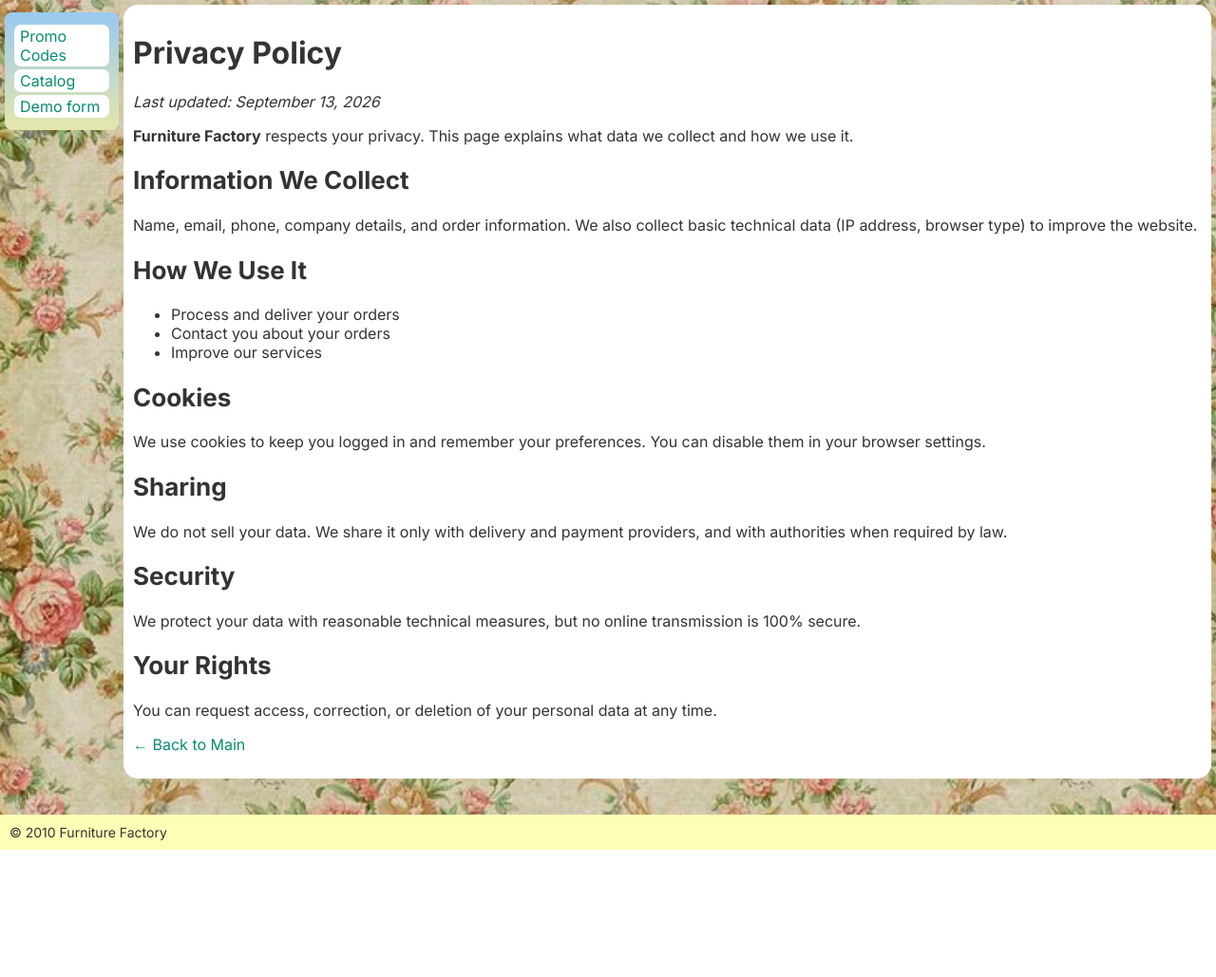
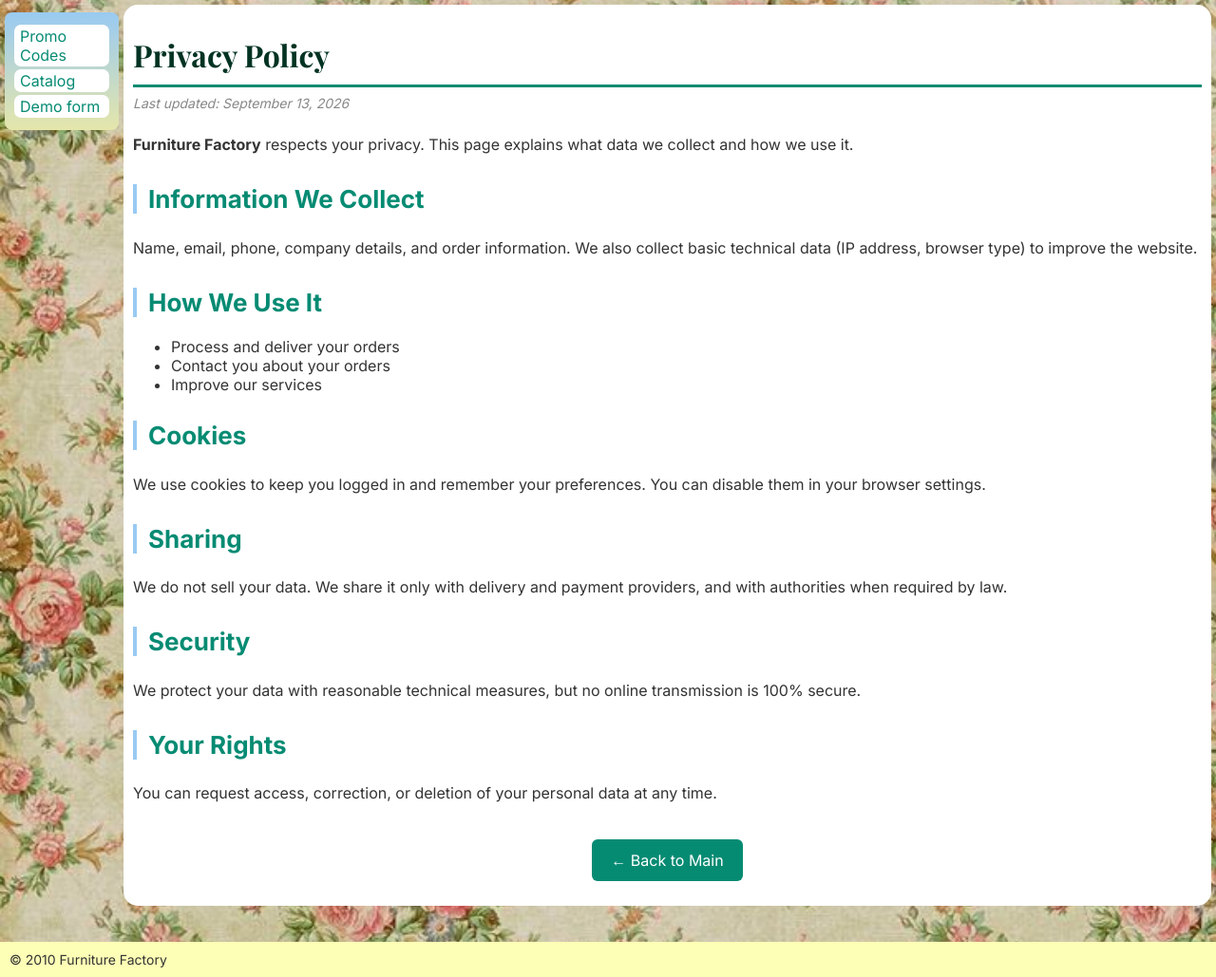
Before and after one commit to zhuchok0/FurnitureFactorySite, a Django app: page /privacy/ in a window 1280 px wide. Shown: the part 54-1083 px from the top of the page at 95% size. Before the commit the page ends 949 px from the top, so only its background shows below. Run offline with Django 5.2, Linux system fonts and the light colour scheme.

Commit message:
updated private policy

```diff
--- a/main/templates/privacy_policy.html
+++ b/main/templates/privacy_policy.html
@@ -3,9 +3,9 @@
 {% block title %}Privacy Policy{% endblock %}
 
 {% block content %}
-<h1>Privacy Policy</h1>
+<h1 class="page-title">Privacy Policy</h1>
 
-<p><em>Last updated: September 13, 2026</em></p>
+<p class="page-subtitle"><em>Last updated: September 13, 2026</em></p>
 
 <p>
     <strong>Furniture Factory</strong> respects your privacy. This page explains
@@ -49,5 +49,5 @@
     any time.
 </p>
 
-<p><a href="{% url 'main' %}">← Back to Main</a></p>
+<p class="back-link"><a href="{% url 'main' %}">← Back to Main</a></p>
 {% endblock %}
--- a/static/css/style.css
+++ b/static/css/style.css
@@ -1512,3 +1512,43 @@ a.news-card-btn:focus {
         min-width: auto;
     }
 }
+
+/* -------------------------- PRIVACY POLICY -------------------------- */
+
+.page-title {
+    color: #003322;
+    font-family: 'Playfair Display', Georgia, serif;
+    border-bottom: 3px solid #068b73;
+    padding-bottom: 10px;
+    margin-bottom: 5px;
+}
+
+.page-subtitle {
+    color: #888;
+    font-size: 14px;
+    margin-top: 0;
+}
+
+h2 {
+    color: #068b73;
+    margin-top: 28px;
+    border-left: 4px solid #99caf2;
+    padding-left: 12px;
+}
+
+main p {
+    line-height: 1.75;
+}
+
+.back-link {
+    margin-top: 35px;
+    text-align: center;
+}
+
+.back-link a {
+    display: inline-block;
+    padding: 8px 20px;
+    background: #068b73;
+    color: #fff;
+    border-radius: 6px;
+}
```
